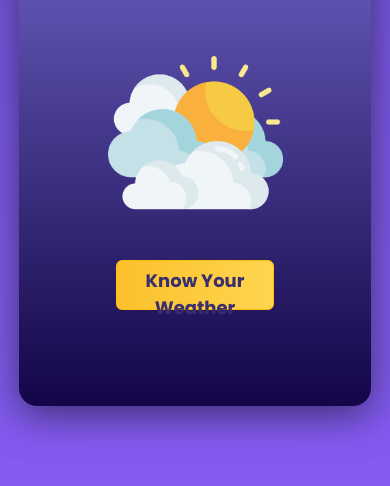
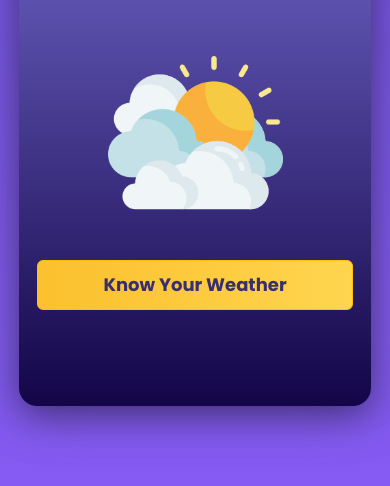
Before and after one commit to HarkishanSingh-22/Weather_Forcast, a plain HTML site: page index.html in a window 390 px wide. Shown: the part 286-772 px from the top of the page. Drawn offline with nearby package versions, Linux system fonts and the light colour scheme.

Commit message:
fix First Page layout

```diff
--- a/responsive.css
+++ b/responsive.css
@@ -1,5 +1,5 @@
+@media (max-width: 992px) {
 
-@media (max-width: 992px) {
     .inner-container,
     .weather-container {
         width: 70% !important;
@@ -10,6 +10,7 @@
 
 
 @media (max-width: 768px) {
+
     .inner-container,
     .weather-container {
         width: 90% !important;
@@ -24,10 +25,16 @@
 
 
 @media (max-width: 480px) {
+
     .inner-container,
     .weather-container {
         width: 95% !important;
         padding: 15px;
         border-radius: 12px;
     }
+
+    .btn-outline-warning {
+        width: 100% !important;
+    }
+
 }
```
